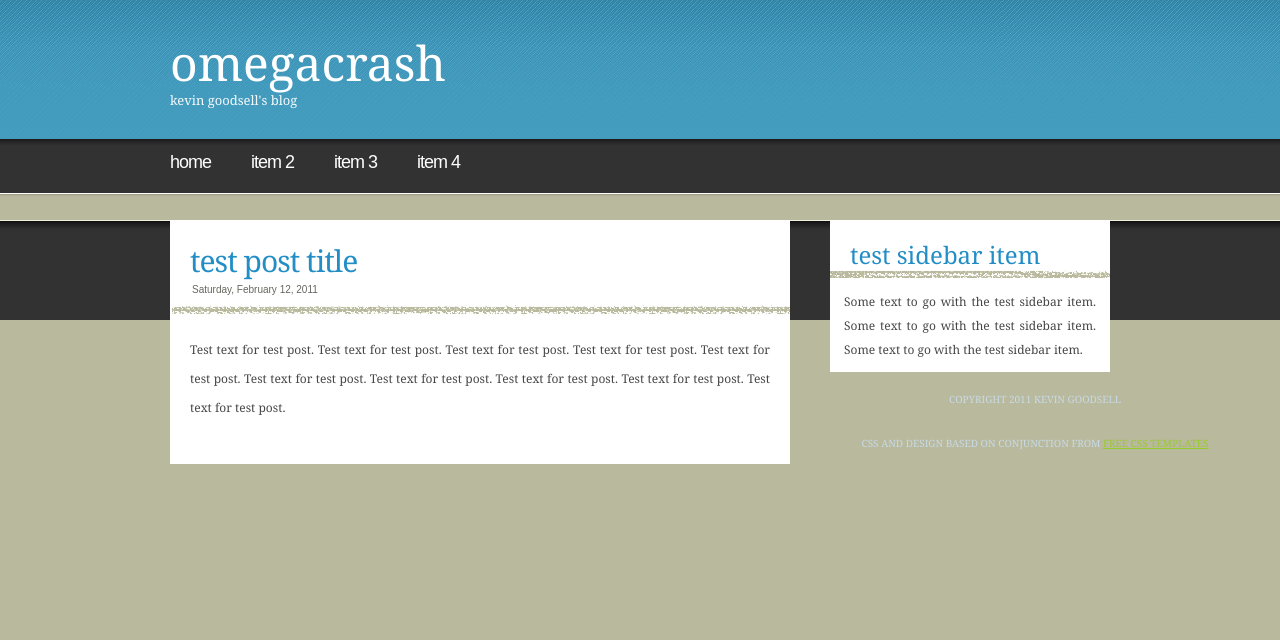
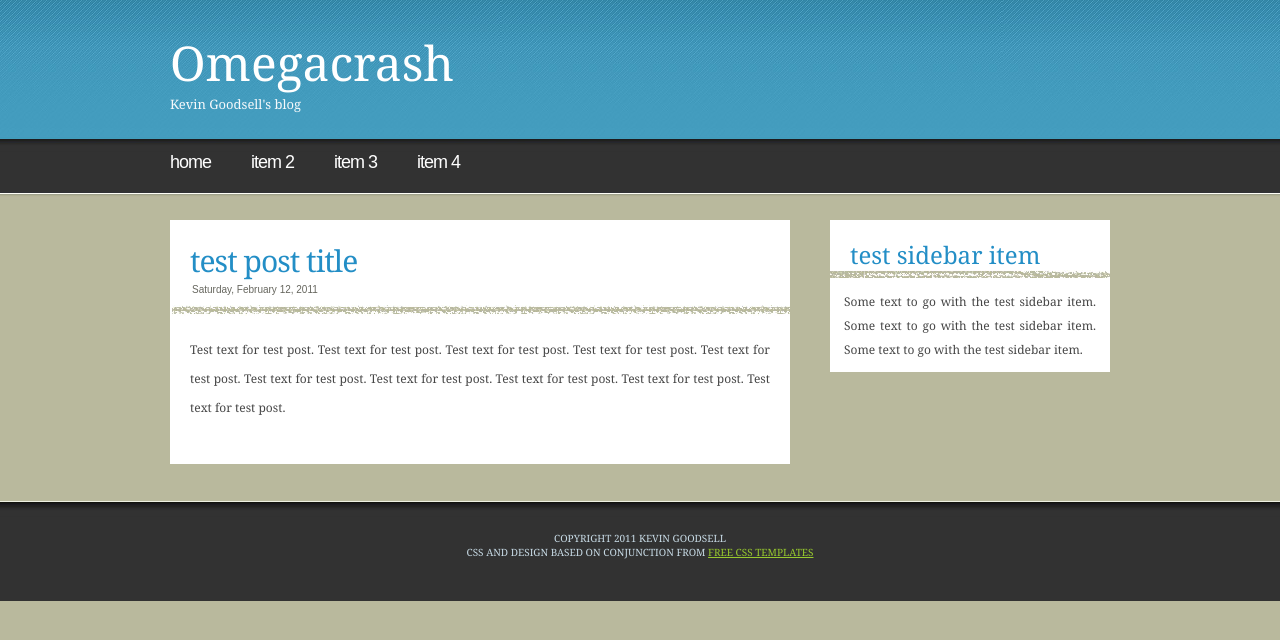
Before and after one commit to KevinGoodsell/kevingoodsell.github.com, a Jekyll site: the page built from index.html, in a window 1280 px wide. Shown: the top 640 px of the page. Built offline with Jekyll 4.4.1, drawn with Linux system fonts in a browser that asks for light colours.

Commit message:
Style tweaks.

```diff
--- a/_layouts/default.html
+++ b/_layouts/default.html
@@ -40,11 +40,16 @@
                 </li>
             </ul>
         </div> <!-- sidebar -->
+        <!--
+        This comes from the Conjunction example page. Layout is a bit
+        broken without it.
+        -->
+        <div style="clear: both;">&nbsp;</div>
     </div> <!-- page -->
 
     <div id="footer">
         <p>Copyright 2011 Kevin Goodsell
-        <p>CSS and design based on Conjunction from <a href="http://www.freecsstemplates.org/">Free CSS Templates</a>
+        <br>CSS and design based on Conjunction from <a href="http://www.freecsstemplates.org/">Free CSS Templates</a>
     </div>
 </body>
 </html>
--- a/css/style.css
+++ b/css/style.css
@@ -16,7 +16,7 @@ body {
 
 h1, h2, h3 {
 	margin: 0;
-	text-transform: uppercase;
+	/*text-transform: uppercase;*/
 	font-weight: normal;
 	color: #549900;
 }
@@ -100,14 +100,14 @@ hr { display: none; }
 #logo h1, #logo p {
 	margin: 0px;
 	line-height: normal;
-	text-transform: lowercase;
+	/*text-transform: lowercase;*/
 	font-weight: normal;
 	color: #FFFFFF;
 }
 
 #logo p {
-	margin-top: -4px;
-	text-transform: lowercase;
+	/*margin-top: -4px;*/
+	/*text-transform: lowercase;*/
 	font-size: 13px;
 	color: #F6F9FB;
 }
```
